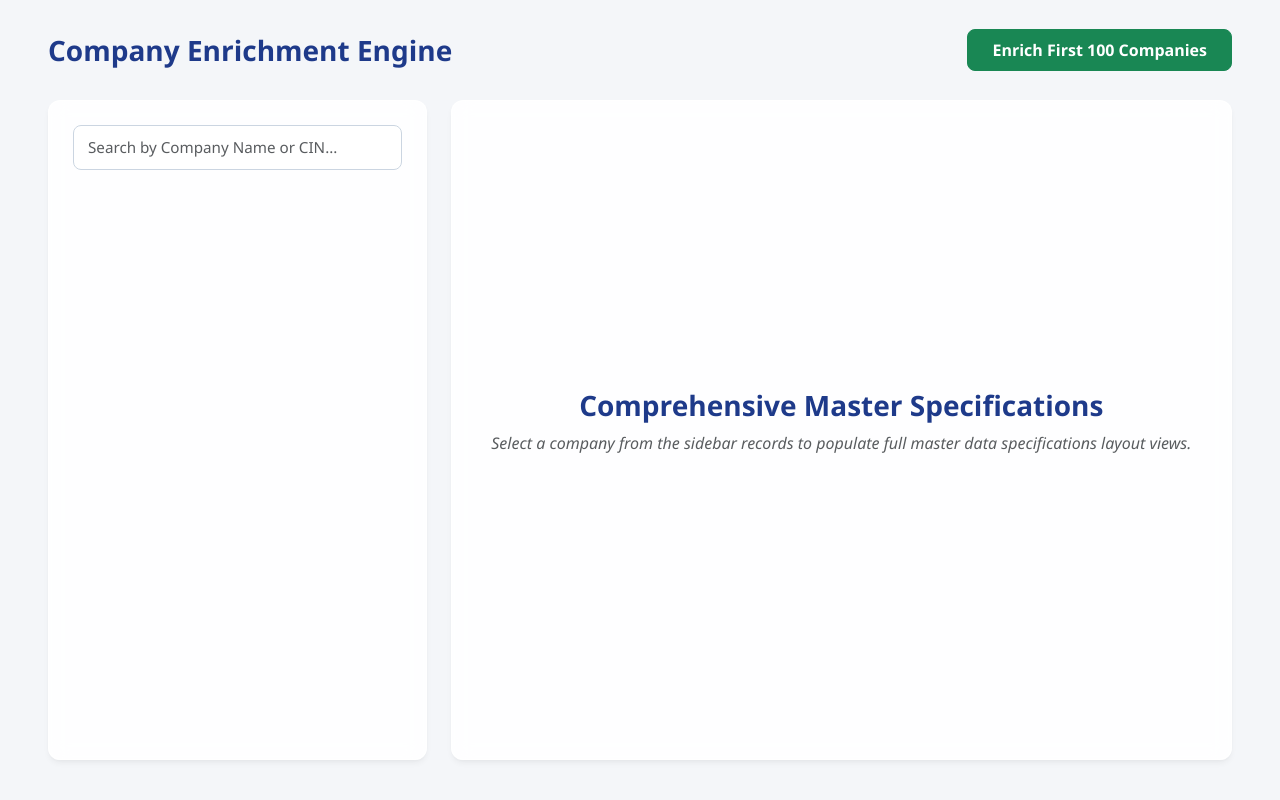
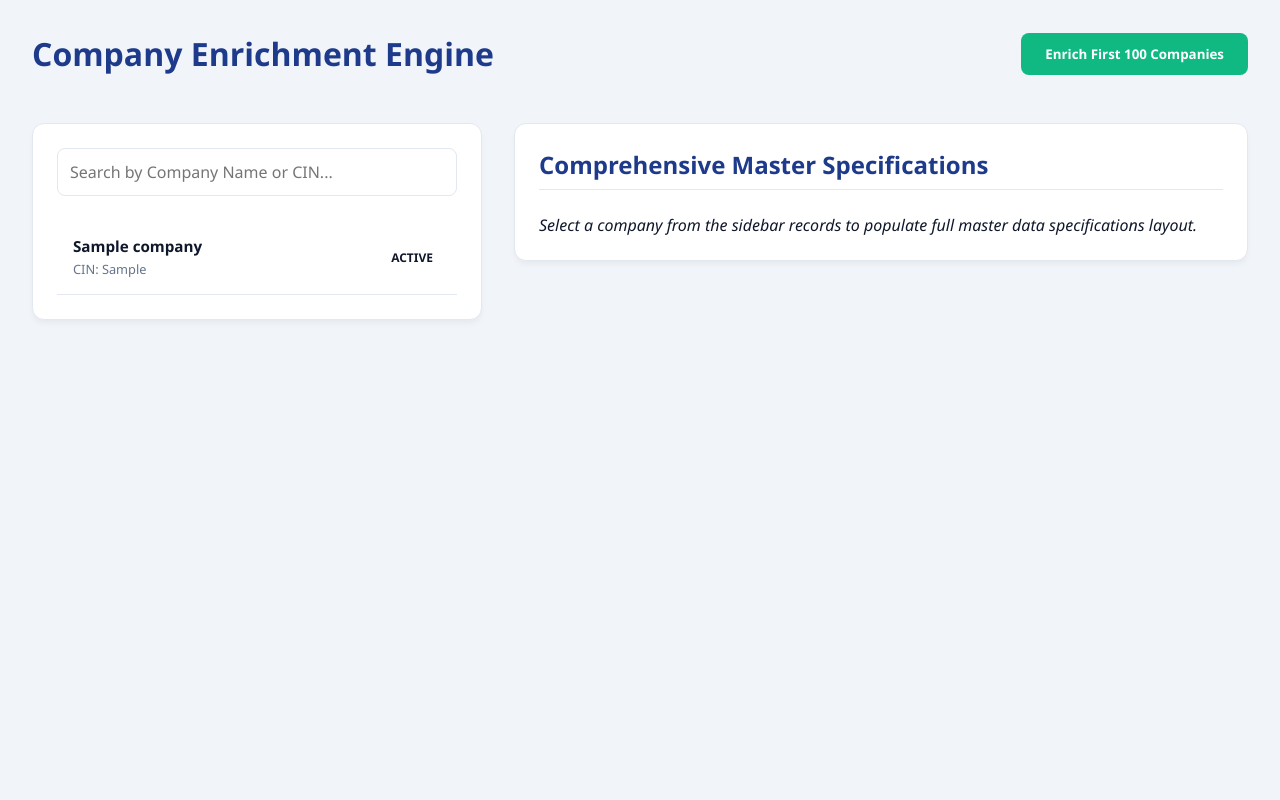
Before and after one commit to mohammedakmal1493-create/company_details_extraction, a FastAPI app: page / in a window 1280 px wide. Run offline with FastAPI, Linux system fonts and the light colour scheme; tables that the repository leaves empty hold one stand-in row (values such as "Sample post").

Commit message:
Update index.html

```diff
--- a/templates/index.html
+++ b/templates/index.html
@@ -3,206 +3,201 @@
 <head>
     <meta charset="UTF-8">
     <meta name="viewport" content="width=device-width, initial-scale=1.0">
-    <title>Company Enrichment Engine</title>
-    <link href="https://cdn.jsdelivr.net/npm/bootstrap@5.3.0/dist/css/bootstrap.min.css" rel="stylesheet">
+    <title>Company Enrichment Master Dashboard</title>
     <style>
         :root {
-            --primary-bg: #f4f6f9;
-            --panel-bg: rgba(255, 255, 255, 0.9);
-            --navy-dark: #1e3a8a;
-            --text-muted: #64748b;
+            --bg-primary: #f1f5f9;
+            --surface: #ffffff;
+            --text-main: #0f172a;
+            --primary: #2563eb;
+            --accent: #3b82f6;
+            --border: #e2e8f0;
         }
+        * { box-sizing: border-box; margin: 0; padding: 0; font-family: 'Segoe UI', system-ui, sans-serif; }
+        body { background: var(--bg-primary); color: var(--text-main); padding: 2rem; }
+        .container { max-width: 1400px; margin: 0 auto; display: grid; grid-template-columns: 450px 1fr; gap: 2rem; }
+        header { grid-column: 1 / -1; display: flex; justify-content: space-between; align-items: center; margin-bottom: 1rem; }
+        h1 { font-weight: 700; color: #1e3a8a; }
+        .card { background: var(--surface); padding: 1.5rem; border-radius: 12px; border: 1px solid var(--border); box-shadow: 0 4px 6px -1px rgba(0,0,0,0.05); height: fit-content; }
+        .controls { display: flex; gap: 0.5rem; margin-bottom: 1.5rem; }
+        input { flex: 1; padding: 0.75rem; border: 1px solid var(--border); border-radius: 8px; font-size: 1rem; outline: none; }
+        button { background: var(--primary); color: white; border: none; padding: 0.75rem 1.5rem; border-radius: 8px; font-weight: 600; cursor: pointer; }
+        .btn-trigger { background: #10b981; }
+        ul { list-style: none; max-height: 700px; overflow-y: auto; }
+        li { padding: 1rem; border-bottom: 1px solid var(--border); cursor: pointer; display: flex; justify-content: space-between; align-items: center; }
+        li:hover { background: #f8fafc; }
+        .status-badge { font-size: 0.75rem; padding: 0.25rem 0.5rem; border-radius: 4px; font-weight: bold; text-transform: uppercase; }
+        .status-PROCESSING { background: #dbeafe; color: #2563eb; }
+        .status-COMPLETED { background: #d1fae5; color: #059669; }
+        .status-FAILED { background: #fee2e2; color: #dc2626; }
 
-        body {
-            background-color: var(--primary-bg);
-            font-family: 'Segoe UI', system-ui, -apple-system, sans-serif;
-            color: #1e293b;
-        }
+        /* Grid Layout for all 15 Fields */
+        .mca-grid { display: grid; grid-template-columns: 1fr 1fr; gap: 1.25rem; margin-top: 1.5rem; }
+        .detail-row { border-bottom: 1px dashed var(--border); padding-bottom: 0.5rem; }
+        .detail-row.full-width { grid-column: 1 / -1; }
+        .detail-label { font-size: 0.8rem; color: #64748b; text-transform: uppercase; font-weight: 700; letter-spacing: 0.05em; }
+        .detail-val { font-size: 1rem; margin-top: 0.25rem; font-weight: 500; word-break: break-all; color: #1e293b; }
+        .enrichment-section { background: #f8fafc; padding: 1rem; border-radius: 8px; border: 1px solid #e2e8f0; margin-bottom: 1.5rem; }
 
-        .navbar-brand {
-            font-weight: 700;
-            color: var(--navy-dark);
-            font-size: 1.75rem;
-        }
-
-        /* Glassmorphism Panel structures */
-        .glass-panel {
-            background: var(--panel-bg);
-            backdrop-filter: blur(10px);
-            border: 1px solid rgba(255, 255, 255, 0.6);
-            border-radius: 12px;
-            box-shadow: 0 4px 6px -1px rgba(0, 0, 0, 0.05), 0 2px 4px -1px rgba(0, 0, 0, 0.03);
-            padding: 24px;
-            height: calc(100vh - 140px);
-            overflow-y: auto;
-        }
-
-        .search-box {
-            border-radius: 8px;
-            border: 1px solid #cbd5e1;
-            padding: 10px 14px;
-            font-size: 0.95rem;
-        }
-
-        /* Company Card Layouts - Status badges removed entirely */
-        .company-card {
-            border: 1px solid #e2e8f0;
-            border-radius: 8px;
-            padding: 16px;
-            margin-bottom: 12px;
-            cursor: pointer;
-            transition: all 0.2s ease-in-out;
-            background: #ffffff;
-        }
-
-        .company-card:hover {
-            border-color: #3b82f6;
-            transform: translateY(-1px);
-            box-shadow: 0 4px 12px rgba(0, 0, 0, 0.05);
-        }
-
-        .company-card.active {
-            border-left: 4px solid #2563eb;
-            background-color: #eff6ff;
-        }
-
-        .company-title {
-            font-size: 1rem;
-            font-weight: 700;
-            color: #0f172a;
-            margin-bottom: 4px;
-            text-transform: uppercase;
-        }
-
-        .company-cin {
-            font-size: 0.8rem;
-            color: var(--text-muted);
-            font-family: monospace;
-        }
-
-        .section-title {
-            color: var(--navy-dark);
-            font-weight: 700;
-            font-size: 1.4rem;
-            margin-bottom: 20px;
-        }
-
-        .data-label {
-            font-size: 0.75rem;
-            text-transform: uppercase;
-            font-weight: 700;
-            color: #2563eb;
-            letter-spacing: 0.05em;
-        }
-
-        .data-value {
-            font-size: 1rem;
-            font-weight: 600;
-            color: #1e293b;
-            margin-bottom: 16px;
-        }
-
-        .artifact-box {
-            background-color: #f8fafc;
-            border: 1px solid #e2e8f0;
-            border-radius: 8px;
-            padding: 16px;
-            margin-bottom: 24px;
-        }
+        @media (max-width: 1024px) { .container { grid-template-columns: 1fr; } }
     </style>
 </head>
 <body>
+<div class="container">
+    <header>
+        <h1>Company Enrichment Engine</h1>
+        <button class="btn-trigger" onclick="triggerPipeline()">Enrich First 100 Companies</button>
+    </header>
 
-    <nav class="navbar navbar-light bg-transparent py-4">
-        <div class="container-fluid px-5">
-            <span class="navbar-brand">Company Enrichment Engine</span>
-            <button class="btn btn-success fw-bold px-4 py-2" id="btnEnrichBatch" style="border-radius: 8px;">
-                Enrich First 100 Companies
-            </button>
+    <div class="card">
+        <div class="controls">
+            <input type="text" id="searchBox" placeholder="Search by Company Name or CIN..." oninput="searchCompanies()">
         </div>
-    </nav>
-
-    <div class="container-fluid px-5">
-        <div class="row g-4">
-
-            <div class="col-md-4">
-                <div class="glass-panel">
-                    <input type="text" class="form-control search-box mb-4" id="searchBar" placeholder="Search by Company Name or CIN...">
-                    <div id="companyListContainer">
-                        </div>
-                </div>
-            </div>
-
-            <div class="col-md-8">
-                <div class="glass-panel" id="masterPanelContainer">
-                    <div class="d-flex h-100 flex-column justify-content-center align-items-center text-center text-muted" id="emptyStateView">
-                        <h3 class="fw-bold" style="color: var(--navy-dark);">Comprehensive Master Specifications</h3>
-                        <p class="fst-italic max-w-md">Select a company from the sidebar records to populate full master data specifications layout views.</p>
-                    </div>
-
-                    <div class="d-none" id="specsDataDisplayView">
-                        <div class="artifact-box">
-                            <h6 class="fw-bold text-uppercase tracking-wider mb-3" style="color: #1e3a8a; font-size: 0.85rem;">Enriched Pipeline Artifacts</h6>
-                            <div class="row">
-                                <div class="col-md-6">
-                                    <div class="data-label">Website</div>
-                                    <div class="data-value" id="specWebsite">Not Enriched</div>
-                                </div>
-                                <div class="col-md-6">
-                                    <div class="data-label">Email ID</div>
-                                    <div class="data-value" id="specEmail">Not Enriched</div>
-                                </div>
-                                <div class="col-md-6 mt-2">
-                                    <div class="data-label">Contact No</div>
-                                    <div class="data-value" id="specPhone">Not Enriched</div>
-                                </div>
-                            </div>
-                        </div>
-
-                        <h5 class="data-label" style="color: var(--text-muted);">Company Name</h5>
-                        <h3 class="fw-bold mb-4" id="specCompanyName" style="color: #0f172a; text-transform: uppercase;">-</h3>
-
-                        <div class="row">
-                            <div class="col-md-6">
-                                <div class="data-label">CIN</div>
-                                <div class="data-value" id="specCIN" style="font-family: monospace; color: #2563eb;">-</div>
-                            </div>
-                            <div class="col-md-6">
-                                <div class="data-label">Registration Date</div>
-                                <div class="data-value" id="specRegDate">-</div>
-                            </div>
-                            <div class="col-md-6">
-                                <div class="data-label">Company Category</div>
-                                <div class="data-value" id="specCategory">-</div>
-                            </div>
-                            <div class="col-md-6">
-                                <div class="data-label">Company Class</div>
-                                <div class="data-value" id="specClass">-</div>
-                            </div>
-                            <div class="col-md-6">
-                                <div class="data-label">Listing Status</div>
-                                <div class="data-value" id="specListing">-</div>
-                            </div>
-                            <div class="col-md-6">
-                                <div class="data-label">Company Operations Status</div>
-                                <div class="data-value" id="specStatus">-</div>
-                            </div>
-                            <div class="col-md-12">
-                                <div class="data-label">Registered Office Address</div>
-                                <div class="data-value" id="specAddress" style="font-weight: 500;">-</div>
-                            </div>
-                        </div>
-                    </div>
-
-                </div>
-            </div>
-
-        </div>
+        <ul id="companyList"></ul>
     </div>
 
-    <script>
-        // Make sure your script.js rendering matches this clean structure!
-        // Ensure you drop any strings that inject yellow status tags into your elements.
-    </script>
+    <div class="card" id="detailPanel">
+        <h2 style="color: #1e3a8a; margin-bottom: 0.5rem;">Comprehensive Master Specifications</h2>
+        <hr style="border: 0; height: 1px; background: var(--border); margin-bottom: 1.5rem;">
+        <div id="detailContent"><i>Select a company from the sidebar records to populate full master data specifications layout.</i></div>
+    </div>
+</div>
+
+<script>
+    // 1. Initial execution payload hook to gather defaults for the sidebar listing layout
+    async function loadCompanies() {
+        try {
+            const list = document.getElementById('companyList');
+            list.innerHTML = '<li style="color:#64748b; font-style:italic; padding:1rem;">Loading initial records...</li>';
+
+            const res = await fetch('/companies');
+            if (!res.ok) throw new Error("Could not fetch database records.");
+            const data = await res.json();
+            renderList(data);
+        } catch (err) {
+            console.error("Sidebar setup error:", err);
+            document.getElementById('companyList').innerHTML = `<li style="color:#dc2626; font-size:0.85rem; padding:1rem;">Database offline or connection refused.</li>`;
+        }
+    }
+
+    // 2. Real-time inputs monitoring event tracker loop
+    async function searchCompanies() {
+        const query = document.getElementById('searchBox').value.trim();
+        if (!query) return loadCompanies();
+
+        try {
+            const res = await fetch(`/search?q=${encodeURIComponent(query)}`);
+            if (!res.ok) throw new Error("Search server execution fault.");
+            const data = await res.json();
+            renderList(data);
+        } catch (err) {
+            console.error("Search fetch error:", err);
+        }
+    }
+
+    // 3. UI Generator block wrapper to inject database row structures inside the sidebar node tree
+    function renderList(companies) {
+        const list = document.getElementById('companyList');
+        list.innerHTML = '';
+
+        if (!companies || companies.length === 0) {
+            list.innerHTML = '<li style="color:#64748b; font-style:italic; padding:1rem; cursor:default;">No records match your query string.</li>';
+            return;
+        }
+
+        companies.forEach(c => {
+            const currentStatus = c.enrichment_status || "PENDING";
+            const li = document.createElement('li');
+            li.onclick = () => showDetails(c.CIN);
+
+            // Generate clean card injection data—Rendering the status badge ONLY if it is not 'PENDING'
+            let badgeHtml = '';
+            if (currentStatus !== "PENDING") {
+                badgeHtml = `<span class="status-badge status-${currentStatus}">${currentStatus}</span>`;
+            }
+
+            li.innerHTML = `
+                <div style="max-width: 85%;">
+                    <strong style="display: block; white-space: nowrap; overflow: hidden; text-overflow: ellipsis; font-size:0.95rem;">${c.Company_Name || 'Unnamed Entity'}</strong>
+                    <div style="font-size: 0.8rem; color:#64748b; margin-top:0.25rem;">CIN: ${c.CIN}</div>
+                </div>
+                ${badgeHtml}
+            `;
+            list.appendChild(li);
+        });
+    }
+
+    // 4. Central specifications panel content constructor logic loop (Handles all 15 target metrics)
+    async function showDetails(id) {
+        if (!id) return;
+        try {
+            const content = document.getElementById('detailContent');
+            content.innerHTML = '<i>Fetching configuration properties matrix from Supabase...</i>';
+
+            const res = await fetch(`/company/${encodeURIComponent(id)}`);
+            if (!res.ok) throw new Error("Failed to pull complete metrics detail mapping configuration.");
+            const c = await res.json();
+            const currentStatus = c.enrichment_status || "PENDING";
+
+            // Build status display format inside the right content panel details container
+            let pipelineStatusHtml = '<span style="color:#94a3b8; font-weight:500;">Not Run Yet</span>';
+            if (currentStatus !== "PENDING") {
+                pipelineStatusHtml = `<span class="status-badge status-${currentStatus}">${currentStatus}</span>`;
+            }
+
+            content.innerHTML = `
+                <div class="enrichment-section">
+                    <h3 style="font-size: 0.95rem; color: #1e40af; margin-bottom: 0.75rem; text-transform: uppercase;">Enriched Pipeline Artifacts</h3>
+                    <div class="mca-grid" style="margin-top: 0;">
+                        <div class="detail-row"><div class="detail-label">Website</div><div class="detail-val">${c.website ? `<a href="${c.website}" target="_blank" style="color: var(--primary); font-weight:600;">${c.website}</a>` : '<span style="color:#94a3b8;">Not Enriched</span>'}</div></div>
+                        <div class="detail-row"><div class="detail-label">Email ID</div><div class="detail-val">${c.email || '<span style="color:#94a3b8;">Not Enriched</span>'}</div></div>
+                        <div class="detail-row"><div class="detail-label">Contact No</div><div class="detail-val">${c.phone || '<span style="color:#94a3b8;">Not Enriched</span>'}</div></div>
+                        <div class="detail-row"><div class="detail-label">Pipeline Run Status</div><div class="detail-val">${pipelineStatusHtml}</div></div>
+                    </div>
+                </div>
+
+                <div class="mca-grid">
+                    <div class="detail-row full-width"><div class="detail-label">Company Name</div><div class="detail-val" style="font-weight: 700; color: #0f172a; font-size:1.2rem;">${c.Company_Name || 'N/A'}</div></div>
+                    <div class="detail-row"><div class="detail-label">CIN</div><div class="detail-val" style="color: #1e3a8a; font-weight:600;">${c.CIN}</div></div>
+                    <div class="detail-row"><div class="detail-label">Registration Date</div><div class="detail-val">${c.Company_Registration_Date || 'N/A'}</div></div>
+
+                    <div class="detail-row"><div class="detail-label">Company Category</div><div class="detail-val">${c.Company_Category || 'N/A'}</div></div>
+                    <div class="detail-row"><div class="detail-label">Company Class</div><div class="detail-val">${c.Company_Class || 'N/A'}</div></div>
+
+                    <div class="detail-row"><div class="detail-label">Listing Status</div><div class="detail-val">${c.Listing_Status || 'Unlisted'}</div></div>
+                    <div class="detail-row"><div class="detail-label">Company Operations Status</div><div class="detail-val">${c.Company_Status || 'N/A'}</div></div>
+
+                    <div class="detail-row"><div class="detail-label">Authorized Capital</div><div class="detail-val">₹ ${c.Authorized_Capital ? Number(c.Authorized_Capital).toLocaleString('en-IN') : '0'}</div></div>
+                    <div class="detail-row"><div class="detail-label">Paid-up Capital</div><div class="detail-val">₹ ${c.Paidup_Capital ? Number(c.Paidup_Capital).toLocaleString('en-IN') : '0'}</div></div>
+
+                    <div class="detail-row"><div class="detail-label">Registrar of Companies (ROC)</div><div class="detail-val">${c.Company_ROC || 'N/A'}</div></div>
+                    <div class="detail-row"><div class="detail-label">State</div><div class="detail-val">${c.Company_State || 'N/A'}</div></div>
+
+                    <div class="detail-row"><div class="detail-label">Pin Code</div><div class="detail-val">${c.Pin_Code || 'N/A'}</div></div>
+                    <div class="detail-row"><div class="detail-label">Sub Category</div><div class="detail-val">${c.Company_Sub_Category || 'N/A'}</div></div>
+
+                    <div class="detail-row full-width"><div class="detail-label">Industrial Classification</div><div class="detail-val">${c.Company_Industrial_Classification || 'N/A'}</div></div>
+                    <div class="detail-row full-width"><div class="detail-row"><div class="detail-label">Registered Address</div><div class="detail-val">${c.Company_Address || 'N/A'}</div></div></div>
+                </div>
+            `;
+        } catch (err) {
+            console.error("Detail rendering error:", err);
+        }
+    }
+
+    // 5. Bulk pipeline background engine dispatcher script hook
+    async function triggerPipeline() {
+        try {
+            const res = await fetch('/pipeline/trigger', { method: 'POST' });
+            const data = await res.json();
+            alert(data.message);
+            setTimeout(loadCompanies, 2000);
+        } catch (err) {
+            console.error("Pipeline run invocation error:", err);
+        }
+    }
+
+    window.addEventListener('DOMContentLoaded', loadCompanies);
+</script>
 </body>
 </html>
```
